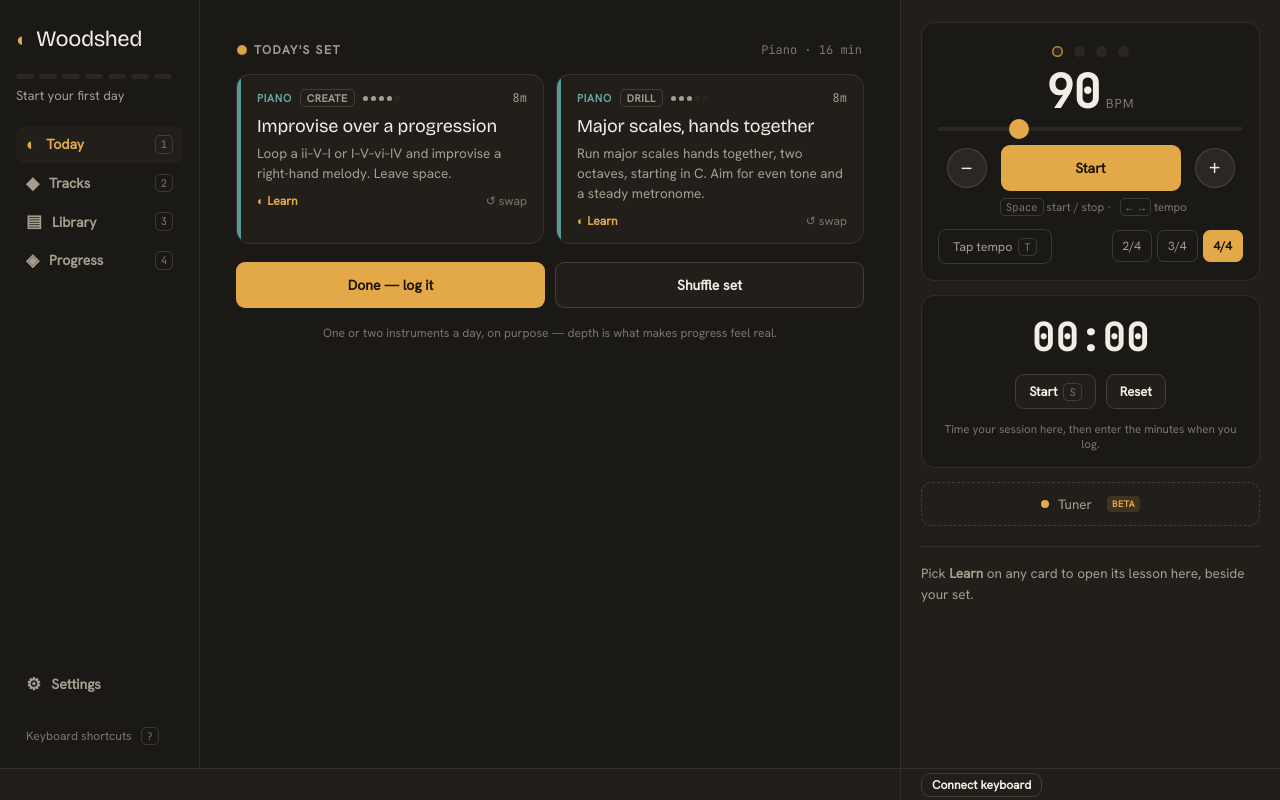
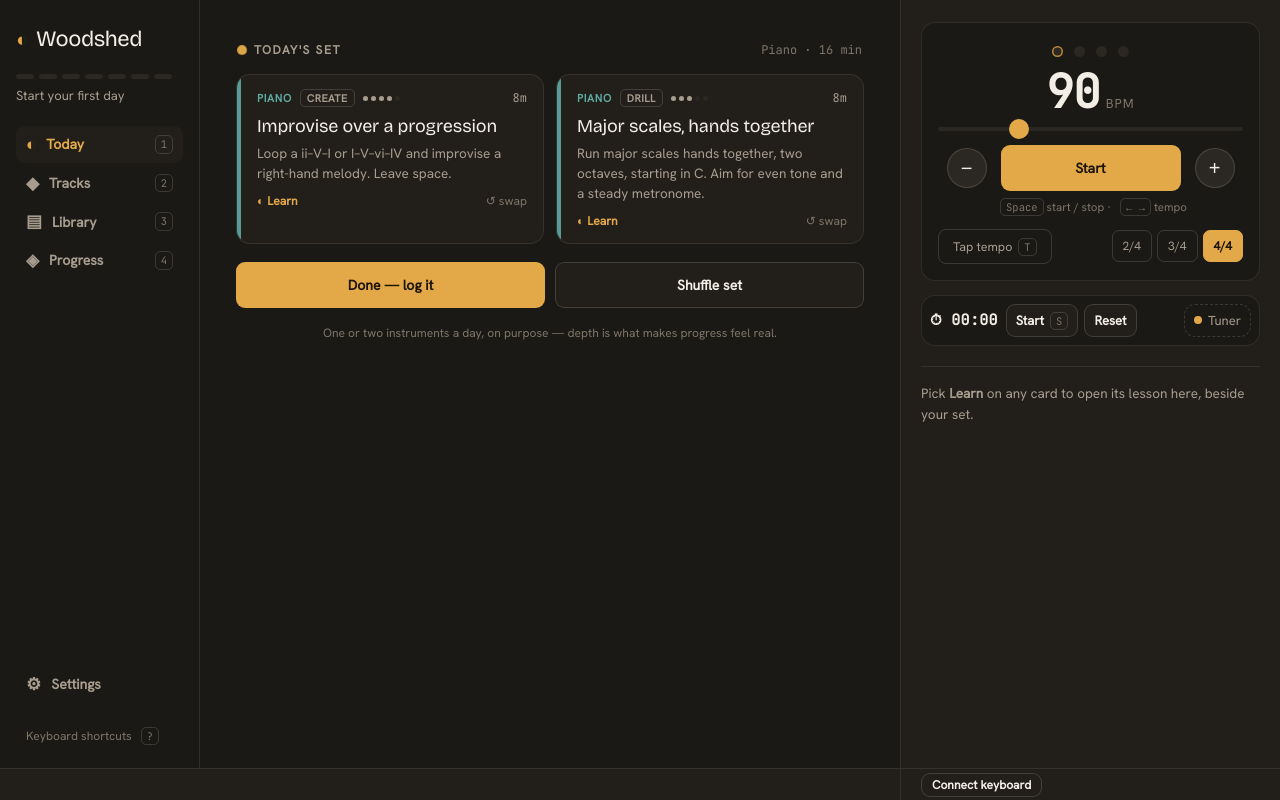
Before and after one commit to jcscocca/woodshed, a React (Vite) app: page / in a window 1280 px wide. Built offline with nearby package versions, Linux system fonts and the light colour scheme.

Commit message:
feat(midi): compact rail stopwatch; lesson notes on the band

```diff
--- a/src/LessonSheet.jsx
+++ b/src/LessonSheet.jsx
@@ -1,7 +1,7 @@
 import React, { useState, useEffect, useRef } from "react";
 import { useDialog } from "./useDialog.js";
 import { getLesson } from "./lessons/index.js";
-import { shapeToVoices } from "./audio/notes.js";
+import { shapeToVoices, shapeToTargets } from "./audio/notes.js";
 import { playChords, playSequence, playClick, stop } from "./lessonAudio.js";
 import { ChordDiagram, Keyboard, FretboardPattern } from "./diagrams.jsx";
 import { INSTRUMENTS, TYPE_LABEL } from "./seed.js";
@@ -9,6 +9,8 @@ import CoachPanel from "./CoachPanel.jsx";
 import EarPanel from "./EarPanel.jsx";
 import { isCoachable } from "./audio/notes.js";
 import { COACH_ENABLED } from "./features.js";
+import { overlay } from "./midi/overlay.js";
+import { useMidi } from "./midi/MidiProvider.jsx";
 
 function ShapeView({ shape }) {
   if (!shape) return null;
@@ -28,6 +30,15 @@ export function LessonBody({ item, href, sessions = [], onCoachResult, onRequest
   // Tear down audio only on unmount, not on every parent re-render — a parent
   // callback's identity changes each render, and stopping there would cut a demo mid-play.
   useEffect(() => () => { clearTimeout(timer.current); stop(); }, []);
+  const midi = useMidi();
+  const pianoShape = item.inst === "piano" && lesson && lesson.shape && lesson.shape.kind === "keyboard" ? lesson.shape : null;
+  useEffect(() => {
+    if (!pianoShape) return;
+    const targets = shapeToTargets(pianoShape).targets.map((t, i) => ({ midi: t.midi, finger: pianoShape.fingers ? pianoShape.fingers[i] : null }));
+    const midis = targets.map((t) => t.midi);
+    overlay.set({ targets, range: [Math.min(...midis), Math.max(...midis)], statuses: null, next: -1, readout: null, busy: false, hideTargets: false });
+    return () => overlay.reset();
+  }, [pianoShape]);
   if (!lesson) return null;
   const inst = INSTRUMENTS[item.inst];
 
@@ -52,7 +63,7 @@ export function LessonBody({ item, href, sessions = [], onCoachResult, onRequest
       <h2 className="ws-sheet-title">{item.title}</h2>
       <p className="ws-lesson-summary">{lesson.summary}</p>
 
-      <ShapeView shape={lesson.shape} />
+      {!(pianoShape && midi && midi.status === "connected" && midi.bandOpen) && <ShapeView shape={lesson.shape} />}
 
       {COACH_ENABLED && isCoachable(item, lesson) && onCoachResult && onRequestLog && (
         <CoachPanel
--- a/src/PracticeRail.jsx
+++ b/src/PracticeRail.jsx
@@ -8,12 +8,11 @@ export default function PracticeRail({ lesson, tunerOpen, onOpenTuner, onCloseSl
   return (
     <aside className="ws-rail" aria-label="Practice">
       <section className="ws-rail-tools">
-        <PracticeTools hints />
-        {!tunerOpen && (
+        <PracticeTools hints compact stopwatchExtra={!tunerOpen && (
           <button className="ws-listen-open" onClick={() => { metro.stop(); onOpenTuner(); }}>
             <span className="ws-listen-dot" /> Tuner <span className="ws-beta">beta</span>
           </button>
-        )}
+        )} />
       </section>
       <section className="ws-rail-slot">
         {lesson || tunerOpen ? (
--- a/src/PracticeTools.jsx
+++ b/src/PracticeTools.jsx
@@ -2,7 +2,7 @@ import React, { useEffect, useState } from "react";
 import { usePractice } from "./PracticeProvider.jsx";
 import { toggleWatch, elapsedSec, RESET_WATCH } from "./stopwatch.js";
 
-export default function PracticeTools({ hints = false }) {
+export default function PracticeTools({ hints = false, compact = false, stopwatchExtra = null }) {
   const { metro: m, watch, setWatch } = usePractice();
   const [, tick] = useState(0);
   const running = watch.startedAt != null;
@@ -46,13 +46,14 @@ export default function PracticeTools({ hints = false }) {
         </div>
       </div>
 
-      <div className="ws-stop">
-        <div className="ws-stop-time mono">{mm}:{ss}</div>
+      <div className={compact ? "ws-stop ws-stop-compact" : "ws-stop"}>
+        <div className="ws-stop-time mono">{compact && "⏱ "}{mm}:{ss}</div>
         <div className="ws-stop-row">
           <button className="ws-btn ghost sm" onClick={() => setWatch(toggleWatch)}>{running ? "Pause" : sec > 0 ? "Resume" : "Start"}{hints && <kbd className="ws-kbd" aria-hidden="true">S</kbd>}</button>
           <button className="ws-btn ghost sm" onClick={() => setWatch(RESET_WATCH)}>Reset</button>
+          {stopwatchExtra}
         </div>
-        <p className="ws-stop-note">Time your session here, then enter the minutes when you log.</p>
+        {!compact && <p className="ws-stop-note">Time your session here, then enter the minutes when you log.</p>}
       </div>
     </>
   );
--- a/src/styles.css
+++ b/src/styles.css
@@ -230,6 +230,12 @@ body{
 .ws-stop-time{ font-size:38px; font-weight:600; letter-spacing:.02em; color:var(--text); margin-bottom:12px; }
 .ws-stop-row{ display:flex; gap:10px; justify-content:center; }
 .ws-stop-note{ font-size:11.5px; color:var(--muted2); margin:12px 0 0; }
+.ws-stop-compact{ display:flex; align-items:center; gap:8px; padding:8px; }
+.ws-stop-compact .ws-stop-time{ font-size:15px; margin:0; white-space:nowrap; }
+.ws-stop-compact .ws-stop-row{ flex:1; gap:6px; align-items:center; }
+.ws-stop-compact .ws-btn.sm{ padding:7px 9px; }
+.ws-stop-compact .ws-listen-open{ width:auto; margin:0 0 0 auto; padding:7px 9px; gap:6px; font-size:13px; }
+.ws-stop-compact .ws-beta{ display:none; }
 
 /* ---- library rows now tap-to-edit; hidden state ---- */
 .ws-lib-item{ width:100%; font-family:inherit; text-align:left; color:var(--text); cursor:pointer; transition:background .15s, border-color .15s; }
```
Also changed, not shown: 1 other file (tests, documents, lock files or other folders).
